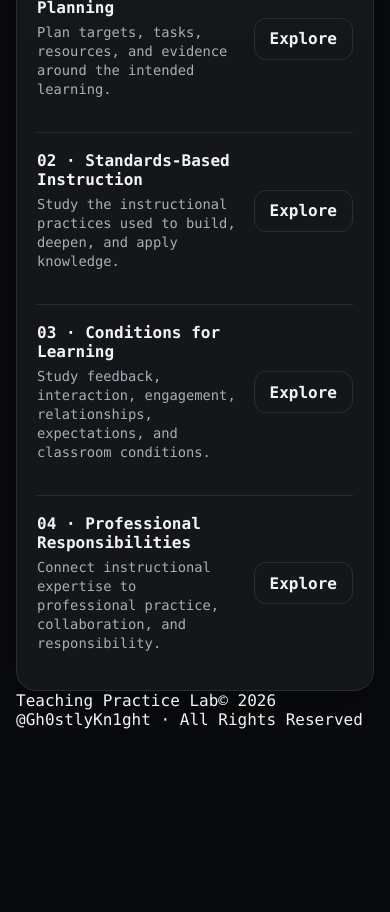
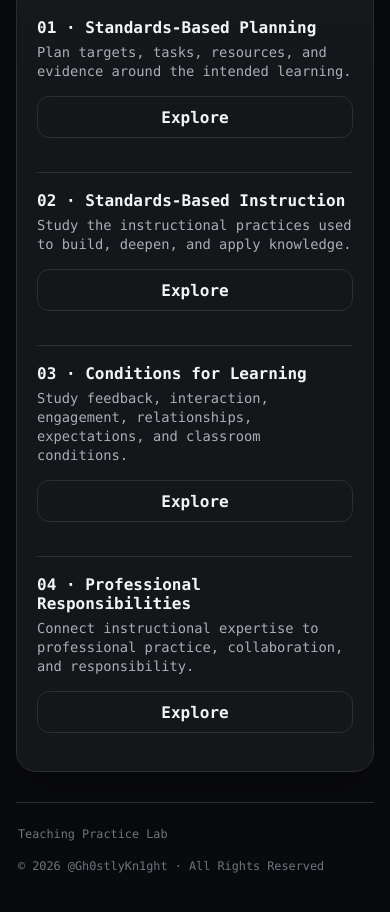
Before and after one commit to Gh0stlyKn1ght/Marzano-Learning-Map, a Next.js app: page / in a window 390 px wide. Shown: the part 1300-2212 px from the top of the page. Before the commit the page ends 2093 px from the top, so only its background shows below. Built offline with nearby package versions, Linux system fonts and the light colour scheme.

Commit message:
feat: refine public course layout

```diff
--- a/app/globals.css
+++ b/app/globals.css
@@ -53,6 +53,7 @@ h2 { font-size:1.15rem; letter-spacing:-.02em; }
 .action strong { display:block; margin-bottom:5px; }
 .button { display:inline-flex; align-items:center; justify-content:center; min-height:42px; padding:0 15px; border:1px solid #777f8b; border-radius:12px; background:#e9edf2; color:#101216; font-weight:700; }
 .button.secondary { background:transparent; color:var(--text); border-color:var(--line); }
+.button:hover { transform:translateY(-1px); }
 
 .rank { display:flex; justify-content:space-between; gap:16px; align-items:flex-start; }
 .rank strong { font-size:1.35rem; }
@@ -65,9 +66,13 @@ h2 { font-size:1.15rem; letter-spacing:-.02em; }
 .choice[data-state="correct"] { border-color:#9da7b5; background:#252a31; }
 .choice[data-state="wrong"] { opacity:.55; }
 .feedback { margin-top:16px; padding:16px; border:1px solid var(--line); border-radius:14px; color:var(--muted); line-height:1.6; }
+.site-footer { display:flex; justify-content:space-between; gap:18px; margin-top:30px; padding:24px 2px 0; border-top:1px solid var(--line); color:var(--soft); font-size:.74rem; }
 
 @media (max-width: 760px) {
   .hero,.grid { grid-template-columns:1fr; }
   .topbar { align-items:flex-start; flex-direction:column; }
   .card { padding:20px; border-radius:20px; }
+  .action { align-items:flex-start; flex-direction:column; }
+  .action .button { width:100%; }
+  .site-footer { flex-direction:column; }
 }
```
